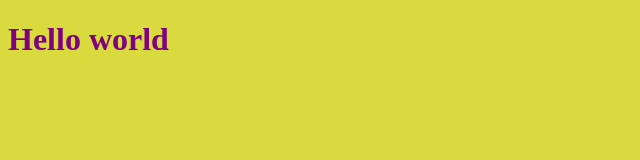
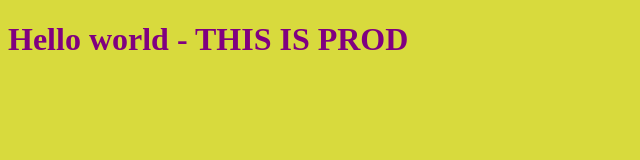
Before and after one commit to weznagwama/test-source, a plain HTML site: page index.html in a window 1280 px wide. Shown: the whole page, without its empty margins (0-640 px from the left). Drawn offline with Linux system fonts and the light colour scheme.

Commit message:
production incoming

```diff
--- a/index.html
+++ b/index.html
@@ -10,6 +10,6 @@
 </head>
 
 <body>
-<h1> Hello world </h1>
+<h1> Hello world - THIS IS PROD </h1>
 </body>
 </html>
```
